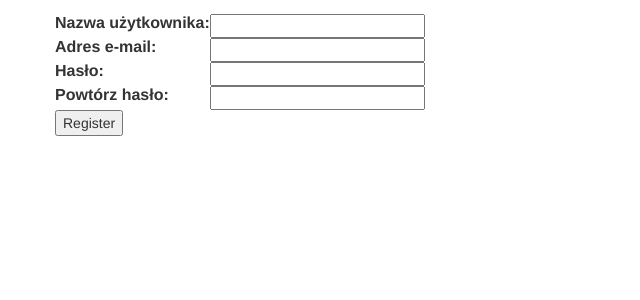
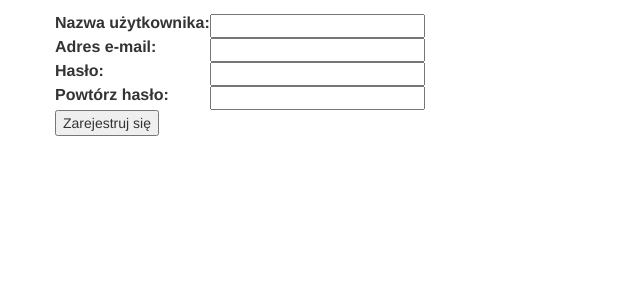
Before and after one commit to jot-em/blog-from-django-tutorial, a Django app: template blog/templates/registration/register.html in a window 1280 px wide. Shown: the part 187-487 px from the top of the page, without its empty margins (0-640 px from the left). Run offline with Django 3.2, Linux system fonts and the light colour scheme; the template is opened without the code that fills it: values that come from a table or form of the project are taken from there, others are empty; some libraries are stand-ins or nearby versions.

Commit message:
Fix validation of registration and some translations

```diff
--- a/blog/forms.py
+++ b/blog/forms.py
@@ -14,7 +14,7 @@ class RegistrationForm(forms.Form):
 
     username = forms.RegexField(regex=r'^\w+$', widget=forms.TextInput(attrs=dict(required=True, max_length=3)), label=_("Nazwa użytkownika"),
     	error_messages={ 'invalid': _("Nazwa zawierać może wyłącznie litery, cyfry i znak podkreślenia.") })
-    email = forms.EmailField(widget=forms.TextInput(attrs=dict(required=True, max_length=30)), label=_("Adres e-mail"))
+    email = forms.EmailField(widget=forms.TextInput(attrs=dict(required=True, max_length=30)), label=_("Adres e-mail"), error_messages={ 'invalid': _("Niepoprawny adres e-mail.") })
     password1 = forms.CharField(widget=forms.PasswordInput(attrs=dict(required=True, max_length=30, render_value=False)), label=_("Hasło"))
     password2 = forms.CharField(widget=forms.PasswordInput(attrs=dict(required=True, max_length=30, render_value=False)), label=_("Powtórz hasło"))
 
@@ -23,10 +23,10 @@ class RegistrationForm(forms.Form):
             user = User.objects.get(username__iexact=self.cleaned_data['username'])
         except User.DoesNotExist:
             return self.cleaned_data['username']
-        raise forms.ValidationError(_("Hasła nie są identyczne."))
+        raise forms.ValidationError(_("Użytkownik o podanej nazwie już istnieje. Podaj inną nazwę."))
 
     def clean(self):
         if 'password1' in self.cleaned_data and 'password2' in self.cleaned_data:
             if self.cleaned_data['password1'] != self.cleaned_data['password2']:
-                raise forms.ValidationError(_("Użytkownik o podanej nazwie już istnieje. Podaj inną nazwę."))
+                raise forms.ValidationError(_("Hasła nie są identyczne."))
         return self.cleaned_data
--- a/blog/templates/registration/register.html
+++ b/blog/templates/registration/register.html
@@ -6,7 +6,7 @@
         <table border="0">
             {{ form.as_table }}
         </table>
-        <input type="submit" value="Register" />
+        <input type="submit" value="Zarejestruj się" />
     </form>
 
  <!--    {% if form.errors %}
```
